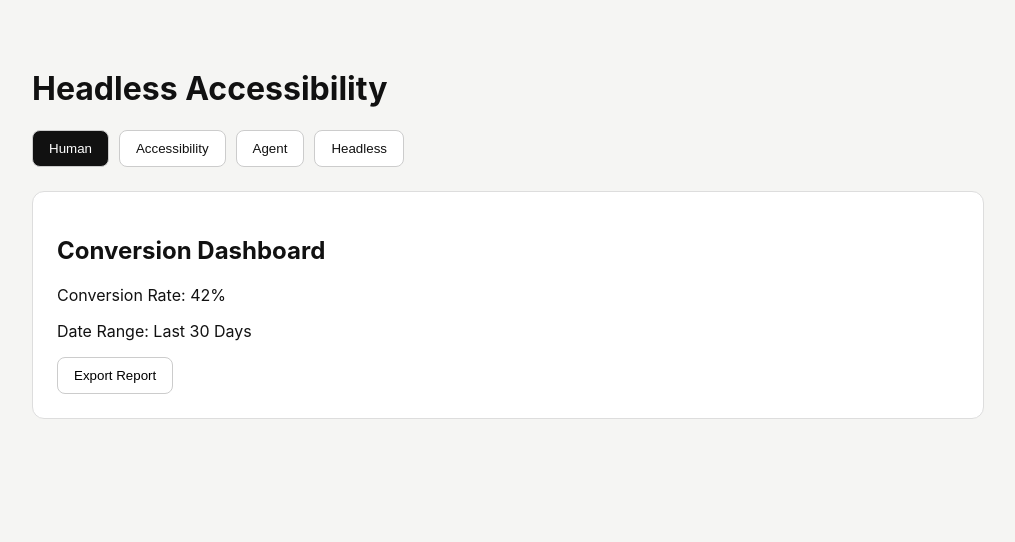
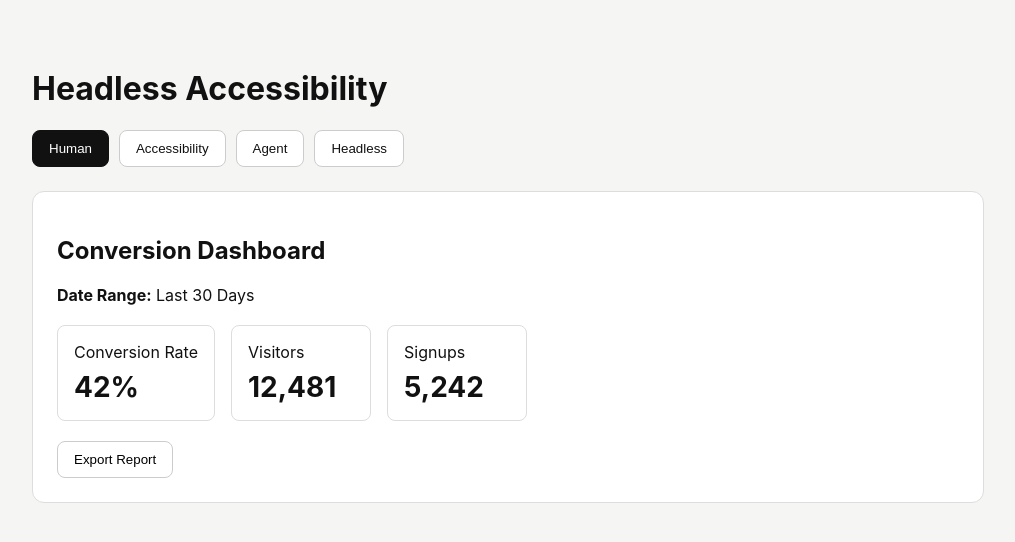
Before and after one commit to j-hargrove/headless-accessibility-demo, a Next.js app: page / in a window 1280 px wide. Shown: the top 542 px of the page, without its empty margins (132-1147 px from the left). Built offline with nearby package versions, Linux system fonts and the light colour scheme.

Commit message:
Move styles to CSS module

```diff
--- a/app/data/meaningModel.ts
+++ b/app/data/meaningModel.ts
@@ -3,7 +3,20 @@ export const meaningModel = {
 
   intent: "Help users identify conversion drop-off and export reports.",
 
-  conversionRate: "42%",
+  metrics: [
+    {
+      label: "Conversion Rate",
+      value: "42%",
+    },
+    {
+      label: "Visitors",
+      value: "12,481",
+    },
+    {
+      label: "Signups",
+      value: "5,242",
+    },
+  ],
 
   dateRange: "Last 30 Days",
 
@@ -11,15 +24,9 @@ export const meaningModel = {
 
   pagePurpose: "Analyze conversion performance",
 
-  availableActions: ["Export Report"],
+  availableActions: ["Export Report", "Change Date Range"],
 
-  entities: [
-    "conversionRate",
-    "dateRange",
-    "report"
-  ],
+  entities: ["conversionRate", "visitors", "signups", "dateRange", "report"],
 
-  actions: [
-    "exportReport"
-  ]
+  actions: ["exportReport", "changeDateRange"],
 };
--- /dev/null
+++ b/app/page.module.css
@@ -0,0 +1,58 @@
+.page {
+  max-width: 1000px;
+  margin: 0 auto;
+  padding: 48px 24px;
+}
+
+.tabs {
+  display: flex;
+  gap: 10px;
+  flex-wrap: wrap;
+}
+
+.tab {
+  border: 1px solid #ccc;
+  background: #fff;
+  color: #111;
+  padding: 10px 16px;
+  border-radius: 8px;
+  cursor: pointer;
+}
+
+.activeTab {
+  border: 1px solid #111;
+  background: #111;
+  color: #fff;
+  padding: 10px 16px;
+  border-radius: 8px;
+  cursor: pointer;
+}
+
+.panel {
+  border: 1px solid #ddd;
+  border-radius: 12px;
+  background: #fff;
+  padding: 24px;
+  margin-top: 24px;
+}
+
+.metricGrid {
+  display: flex;
+  gap: 16px;
+  margin-top: 20px;
+  margin-bottom: 20px;
+  flex-wrap: wrap;
+}
+
+.metricCard {
+  border: 1px solid #ddd;
+  padding: 16px;
+  border-radius: 8px;
+  min-width: 140px;
+}
+
+.metricValue {
+  font-size: 28px;
+  font-weight: bold;
+  margin-top: 8px;
+}
--- a/app/page.tsx
+++ b/app/page.tsx
@@ -2,6 +2,7 @@
 
 import { useState } from "react";
 import { meaningModel } from "./data/meaningModel";
+import styles from "./page.module.css";
 
 type View = "human" | "accessibility" | "agent" | "headless";
 
@@ -11,48 +12,46 @@ export default function Home() {
   const [activeView, setActiveView] = useState<View>("human");
 
   return (
-    <main
-      style={{
-        maxWidth: "1000px",
-        margin: "0 auto",
-        padding: "48px 24px",
-      }}
-    >
+    <main className={styles.page}>
       <h1>Headless Accessibility</h1>
 
-      <div style={{ display: "flex", gap: "10px", flexWrap: "wrap" }}>
+      <div className={styles.tabs}>
         {views.map((view) => (
           <button
             key={view}
             onClick={() => setActiveView(view)}
-            style={{
-              border: "1px solid #ccc",
-              background: activeView === view ? "#111" : "#fff",
-              color: activeView === view ? "#fff" : "#111",
-              padding: "10px 16px",
-              borderRadius: "8px",
-              cursor: "pointer",
-            }}
+            className={
+              activeView === view ? styles.activeTab : styles.tab
+            }
           >
             {view.charAt(0).toUpperCase() + view.slice(1)}
           </button>
         ))}
       </div>
 
-      <div
-        style={{
-          border: "1px solid #ddd",
-          borderRadius: "12px",
-          background: "#fff",
-          padding: "24px",
-          marginTop: "24px",
-        }}
-      >
+      <div className={styles.panel}>
         {activeView === "human" && (
           <>
             <h2>{meaningModel.title}</h2>
-            <p>Conversion Rate: {meaningModel.conversionRate}</p>
-            <p>Date Range: {meaningModel.dateRange}</p>
+
+            <p>
+              <strong>Date Range:</strong> {meaningModel.dateRange}
+            </p>
+
+            <div className={styles.metricGrid}>
+              {meaningModel.metrics.map((metric) => (
+                <div
+                  key={metric.label}
+                  className={styles.metricCard}
+                >
+                  <div>{metric.label}</div>
+                  <div className={styles.metricValue}>
+                    {metric.value}
+                  </div>
+                </div>
+              ))}
+            </div>
+
             <button>{meaningModel.primaryAction}</button>
           </>
         )}
@@ -60,11 +59,17 @@ export default function Home() {
         {activeView === "accessibility" && (
           <>
             <h2>Accessibility View</h2>
+
             <ul>
               <li>Heading: {meaningModel.title}</li>
               <li>Primary Action: {meaningModel.primaryAction}</li>
               <li>Filter: {meaningModel.dateRange}</li>
-              <li>Metric: {meaningModel.conversionRate}</li>
+
+              {meaningModel.metrics.map((metric) => (
+                <li key={metric.label}>
+                  Metric: {metric.label}, value {metric.value}
+                </li>
+              ))}
             </ul>
           </>
         )}
@@ -72,12 +77,14 @@ export default function Home() {
         {activeView === "agent" && (
           <>
             <h2>Agent View</h2>
+
             <pre>
               {JSON.stringify(
                 {
                   pagePurpose: meaningModel.pagePurpose,
                   primaryTask: meaningModel.primaryAction,
                   availableActions: meaningModel.availableActions,
+                  keyMetrics: meaningModel.metrics,
                 },
                 null,
                 2
@@ -89,7 +96,10 @@ export default function Home() {
         {activeView === "headless" && (
           <>
             <h2>Headless View</h2>
-            <pre>{JSON.stringify(meaningModel, null, 2)}</pre>
+
+            <pre>
+              {JSON.stringify(meaningModel, null, 2)}
+            </pre>
           </>
         )}
       </div>
```
